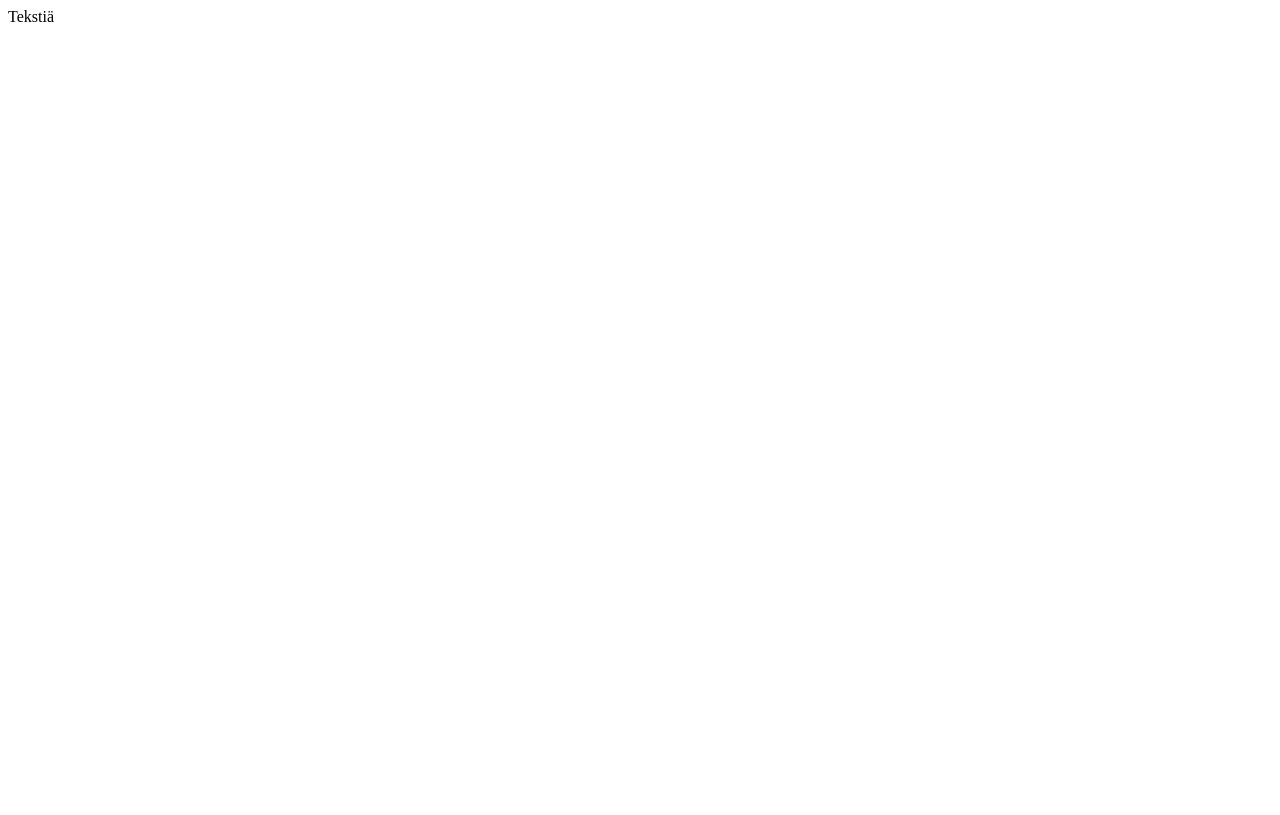
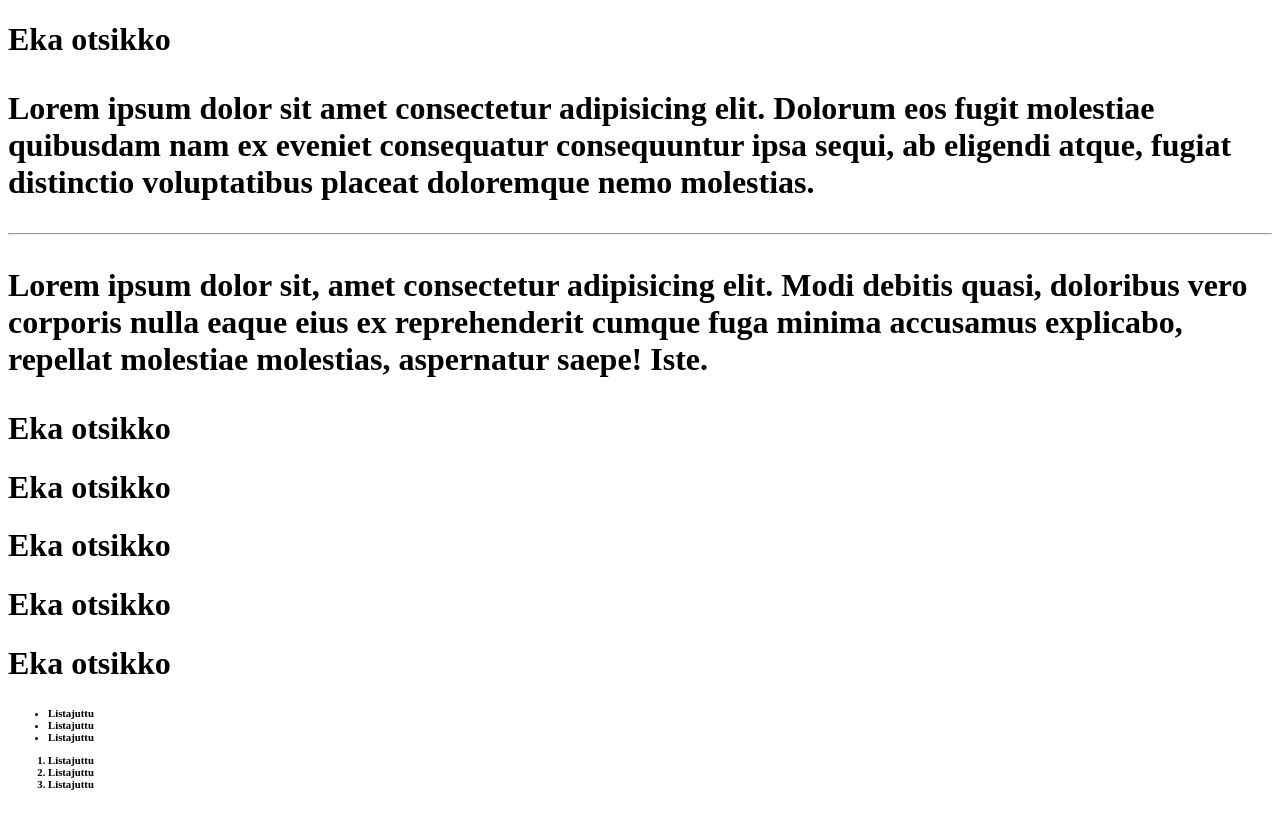
Before and after one commit to VilleHyvonen/ohjelmointiharjoituksia, a plain HTML site: page index.html in a window 1280 px wide. Drawn offline with Linux system fonts and the light colour scheme.

Commit message:
20201026

```diff
--- a/index.html
+++ b/index.html
@@ -1,10 +1,34 @@
 <!DOCTYPE html>
 <!--Tähän tulee kommentteja-->
+<!--w3schools-->
 <HTML>
   <HEAD>
     <TITLE></TITLE>
   </HEAD>
   <BODY>
-    Tekstiä
+    <h1>Eka otsikko<h1>
+    <p>
+      Lorem ipsum dolor sit amet consectetur adipisicing elit. Dolorum eos fugit molestiae quibusdam nam ex eveniet consequatur consequuntur ipsa sequi, ab eligendi atque, fugiat distinctio voluptatibus placeat doloremque nemo molestias.
+    </p>
+    <hr />
+    <p>
+     Lorem ipsum dolor sit, amet consectetur adipisicing elit. Modi debitis quasi, doloribus vero corporis nulla eaque eius ex reprehenderit cumque fuga minima accusamus explicabo, repellat molestiae molestias, aspernatur saepe! Iste.
+     </p>
+    <h1>Eka otsikko<h2>
+    <h1>Eka otsikko<h3>
+    <h1>Eka otsikko<h4>
+    <h1>Eka otsikko<h5>
+    <h1>Eka otsikko<h6>
+    <ul>
+        <li>Listajuttu</li>
+        <li>Listajuttu</li>
+        <li>Listajuttu</li>
+    </ul>
+     <ol>
+        <li>Listajuttu</li>
+        <li>Listajuttu</li>
+        <li>Listajuttu</li>
+    </ol>
+
   </BODY>
 </HTML>
```
